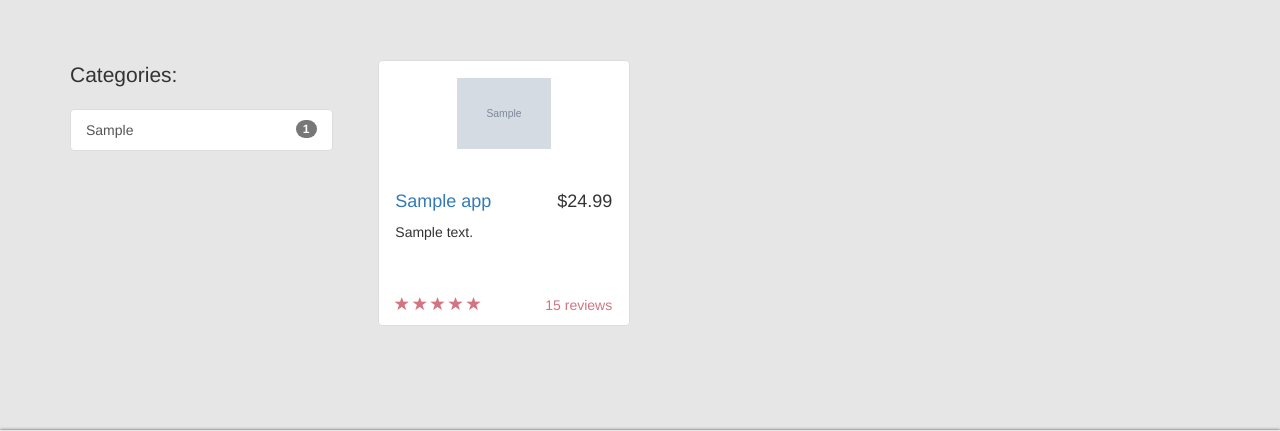
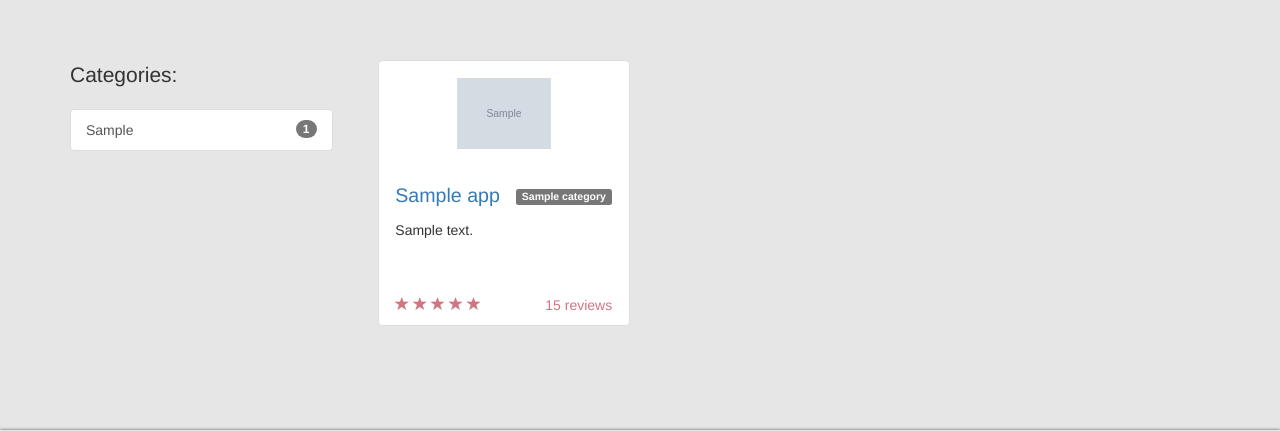
Before and after one commit to davcri/softhub, a Django app: template softhub/templates/softhub/index/index.html in a window 1280 px wide. Shown: the part 51-482 px from the top of the page. Run offline with Django 3.2, Linux system fonts and the light colour scheme; the template is opened without the code that fills it: most values are stand-ins (such as "Sample title", 1, 10 or a date in 2020); grey boxes marked "Sample" are stand-in pictures; some libraries are stand-ins or nearby versions.

Commit message:
Showing category label for each application in Index View.

```diff
--- a/softhub/static/softhub/css/app_shop.css
+++ b/softhub/static/softhub/css/app_shop.css
@@ -12,6 +12,14 @@
 
 .caption h4 {
     white-space: nowrap;
+}
+
+.app_name {
+  font-size: 1.4em;
+}
+
+.category_label {
+  margin-top: 0.65em;
 }
 
 .thumbnail img {
--- a/softhub/templates/softhub/index/components/app_shop.html
+++ b/softhub/templates/softhub/index/components/app_shop.html
@@ -13,10 +13,16 @@
         </div>
 
         <div class="caption">
-            <h4 class="pull-right">$24.99</h4>
-            <h4>
-                <a href="{% url 'softhub:app_detail' app.id %}"> {{ app.name }} </a>
-            </h4>
+            <p>
+              <a class="app_name" href="{% url 'softhub:app_detail' app.id %}">
+                {{ app.name }}
+              </a>
+
+              <span class="label label-default category_label pull-right">
+                {{ app.category }}
+              </span>
+            </p>
+
             <p>
                 {{ app.description }}
             </p>
```
